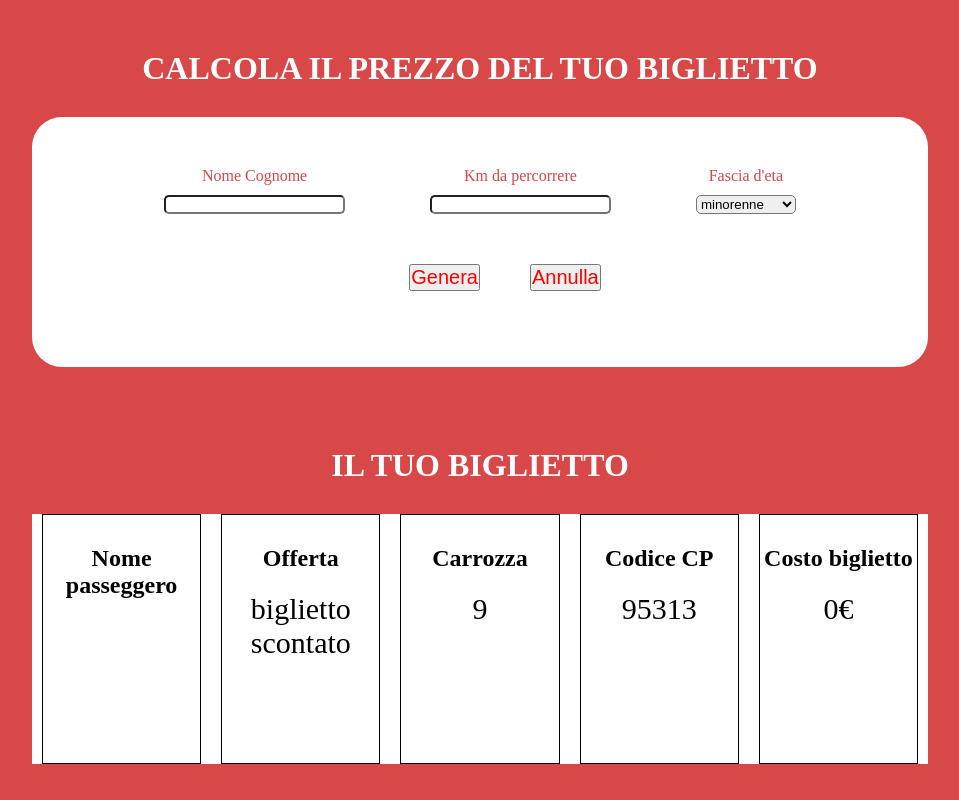
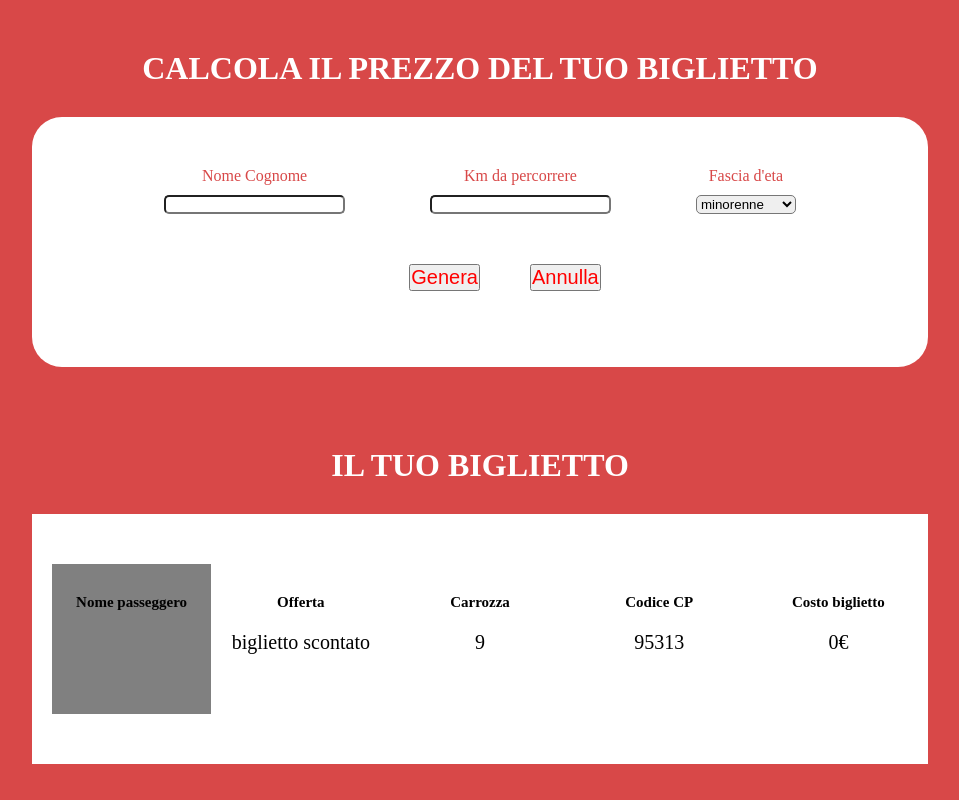
Before and after one commit to marcomaione/js-biglietto-treno-form, a plain HTML site: page index.html in a window 1280 px wide. Both pictures are taken after a click on the button "Genera". Shown: the whole page, without its empty margins (160-1119 px from the left). Drawn offline with Linux system fonts and the light colour scheme.

Commit message:
aggiornamento

```diff
--- a/index.html
+++ b/index.html
@@ -39,27 +39,26 @@
     <h1>IL TUO BIGLIETTO</h1>
 
     <div class="second">
-        <div class="item">
-            <h2>Nome passeggero</h2>
+        <div class="item-gray">
+                <h3>Nome passeggero</h3>
                 <p id="name_output"></p>
             </div>
             <div class="item">
-            <h2>Offerta</h2>
+                <h3>Offerta</h3>
                 <p id="offerta"></p>
             </div>
             <div class="item">
-            <h2>Carrozza</h2>
+                <h3>Carrozza</h3>
                 <p id="n-carrozza"></p>
             </div>
             <div class="item">
-            <h2>Codice CP</h2>
+                <h3>Codice CP</h3>
                 <p id="cp"></p>
             </div>
             <div class="item">
-            <h2>Costo biglietto</h2>
+                <h3>Costo biglietto</h3>
                 <p id="costo"></p>
             </div>
-
     </div>
 
 
--- a/style.css
+++ b/style.css
@@ -39,6 +39,11 @@ h1 {
     justify-content:center;
 }
 
+.row-2 {
+    width: 90%;
+    margin: auto;
+}
+
 button {
     margin-left: 50px;
     font-size: 20px;
@@ -51,14 +56,22 @@ button {
     width: 70%;
     min-height: 250px;
     margin: 30px auto;
-    display: none;
+    display:none;
 }
 
 .item {
-    border: solid 1px black;
+    margin-top: 50px;
     width: 300px;
+    height: 150px;
     margin-left: 10px;
     margin-right: 10px;
+}
+.item-gray {
+    margin-top: 50px;
+    width: 300px;
+    height: 150px;
+    margin-left: 20px;
+    background-color: gray;
 }
 
 .option p {
@@ -75,13 +88,15 @@ button {
     border-radius: 5px;
 }
 
-h2 {
+h3 {
     text-align: center;
     padding-top: 30px;
+    margin-bottom: 10px;
+    font-size: 15px;
 }
 
 .second p {
     text-align: center;
-    font-size: 30px;
-    padding-top: 20px;
+    font-size: 20px;
+    padding-top: 10px;
 }
```
Lines whose indentation alone changed are shown as unchanged.
